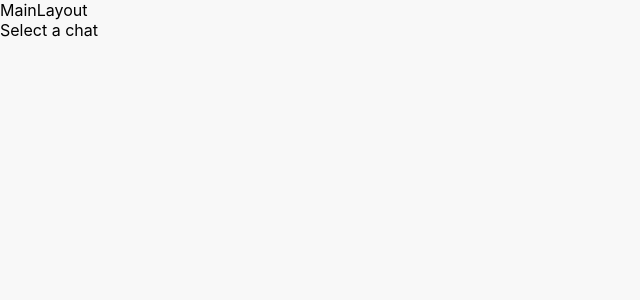
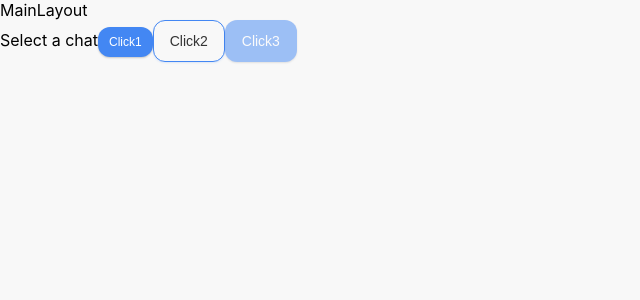
Before and after one commit to adoppp/achat, a React (Vite) app: page /app/chats in a window 1280 px wide. Shown: the top 300 px of the page, without its empty margins (0-640 px from the left). Built offline with nearby package versions, Linux system fonts and the light colour scheme.

Commit message:
svg for button testing added

```diff
--- /dev/null
+++ b/src/assets/svg/index.tsx
@@ -0,0 +1,5 @@
+export const IconArrowLeft = (
+    <svg xmlns="http://www.w3.org/2000/svg" viewBox="0 0 24 29" fill="none">
+        <path d="M15 19.9201L8.47997 13.4001C7.70997 12.6301 7.70997 11.3701 8.47997 10.6001L15 4.08008" stroke-width="2" stroke-linecap="round" stroke-linejoin="round"/>
+    </svg>
+);
--- a/src/pages/app/ChatsPage/ChatsPage.tsx
+++ b/src/pages/app/ChatsPage/ChatsPage.tsx
@@ -1,30 +1,30 @@
 import {
-    // useState,
+    useState,
     type FC
 } from 'react';
-// import classNames from 'classnames/bind';
+import classNames from 'classnames/bind';
 
-// import { Button } from '@/ui/Button/Button';
+import { Button } from '@/ui/Button/Button';
 
-// import styles from '@/pages/app/ChatsPage/ChatsPage.module.scss';
+import styles from '@/pages/app/ChatsPage/ChatsPage.module.scss';
 
-// const cn = classNames.bind(styles);
+const cn = classNames.bind(styles);
 
 const ChatsPage: FC = () => {
-    // const [isLoading, setIsLoading] = useState<boolean>(false);
+    const [isLoading, setIsLoading] = useState<boolean>(false);
 
-    // const handleOnClickTest = () => {
-    //     setIsLoading(true);
+    const handleOnClickTest = () => {
+        setIsLoading(true);
 
-    //     setTimeout(() => {
-    //         setIsLoading(false);
-    //     }, 5000);
-    // }
+        setTimeout(() => {
+            setIsLoading(false);
+        }, 5000);
+    }
 
     return (
         <div>
             Select a chat
-            {/* <Button
+            <Button
                 isLoading={isLoading}
                 onClick={handleOnClickTest}
                 size='s'
@@ -43,7 +43,7 @@ const ChatsPage: FC = () => {
                 onClick={handleOnClickTest}
             >
                 Click3
-            </Button> */}
+            </Button>
         </div>
     );
 };
```
Also changed, not shown: src/assets/svg/index.ts (deleted).
